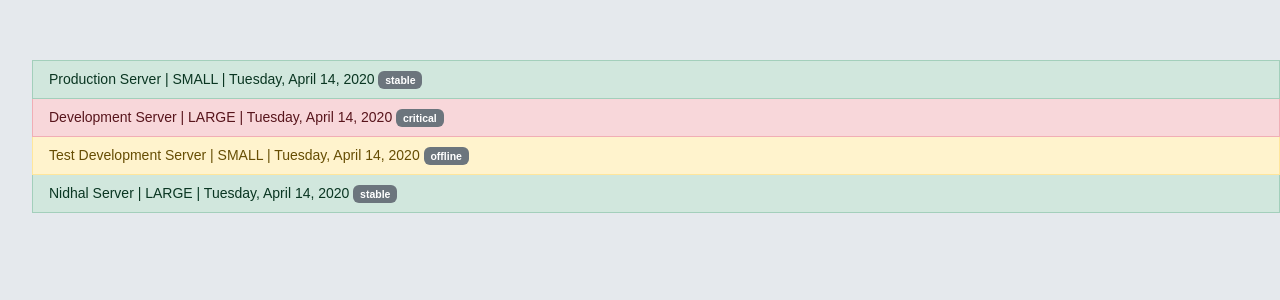
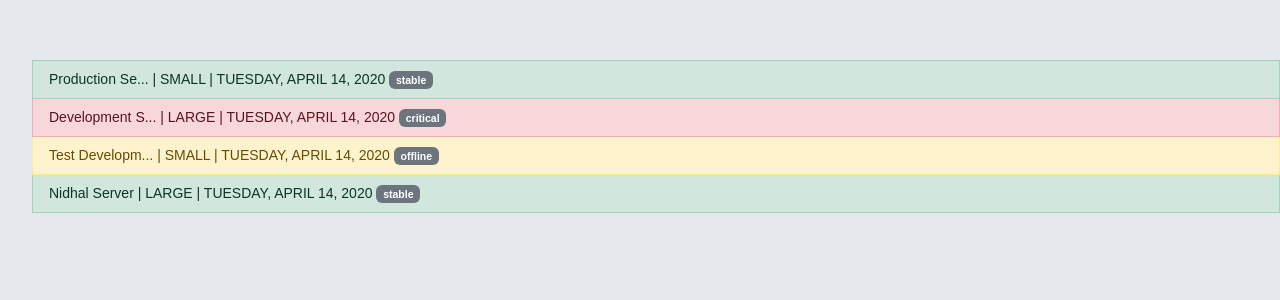
Before and after one commit to Salimboughanmi/projectAngular, an Angular app: page / in a window 1280 px wide. Shown: the top 300 px of the page. Built offline with nearby package versions, Linux system fonts and the light colour scheme.

Commit message:
appliquer ShortPipe

```diff
--- a/src/app/app.module.ts
+++ b/src/app/app.module.ts
@@ -12,6 +12,7 @@ import { DirectiveComponent } from './directive/directive.component';
 import { MsWordComponent } from './ms-word/ms-word.component';
 import { ManageServersComponent } from './manage-servers/manage-servers.component';
 import { CustomDirDirective } from './custom-dir.directive';
+import { ShortPipe } from './short.pipe';
 @NgModule({
   declarations: [
     AppComponent,
@@ -23,6 +24,7 @@ import { CustomDirDirective } from './custom-dir.directive';
     MsWordComponent,
     ManageServersComponent,
     CustomDirDirective,
+    ShortPipe,
   ],
   imports: [
     BrowserModule,
--- a/src/app/manage-servers/manage-servers.component.html
+++ b/src/app/manage-servers/manage-servers.component.html
@@ -5,8 +5,8 @@
       [ngClass]="affecterClass(serv.statut)"
       *ngFor="let serv of listServers"
     >
-      {{ serv.nom }} | {{ serv.type | uppercase }} |
-      {{ serv.date_d | date : "fullDate" }}
+      {{ serv.nom | short }} | {{ serv.type | uppercase }} |
+      {{ serv.date_d | date : "fullDate" | uppercase }}
       <span class="badge bg-secondary">{{ serv.statut }}</span>
     </li>
   </ol>
--- /dev/null
+++ b/src/app/short.pipe.ts
@@ -0,0 +1,16 @@
+import { Pipe, PipeTransform } from '@angular/core';
+
+@Pipe({
+  name: 'short'
+})
+export class ShortPipe implements PipeTransform {
+
+  transform(value: string, ...args: string[]): string {
+    if (value.length <14) {
+      return  value;
+    }else{
+      return value.substring(0,13)+'...'
+    }
+  }
+
+}
```
Also changed, not shown: 1 other file (tests, documents, lock files or other folders).
